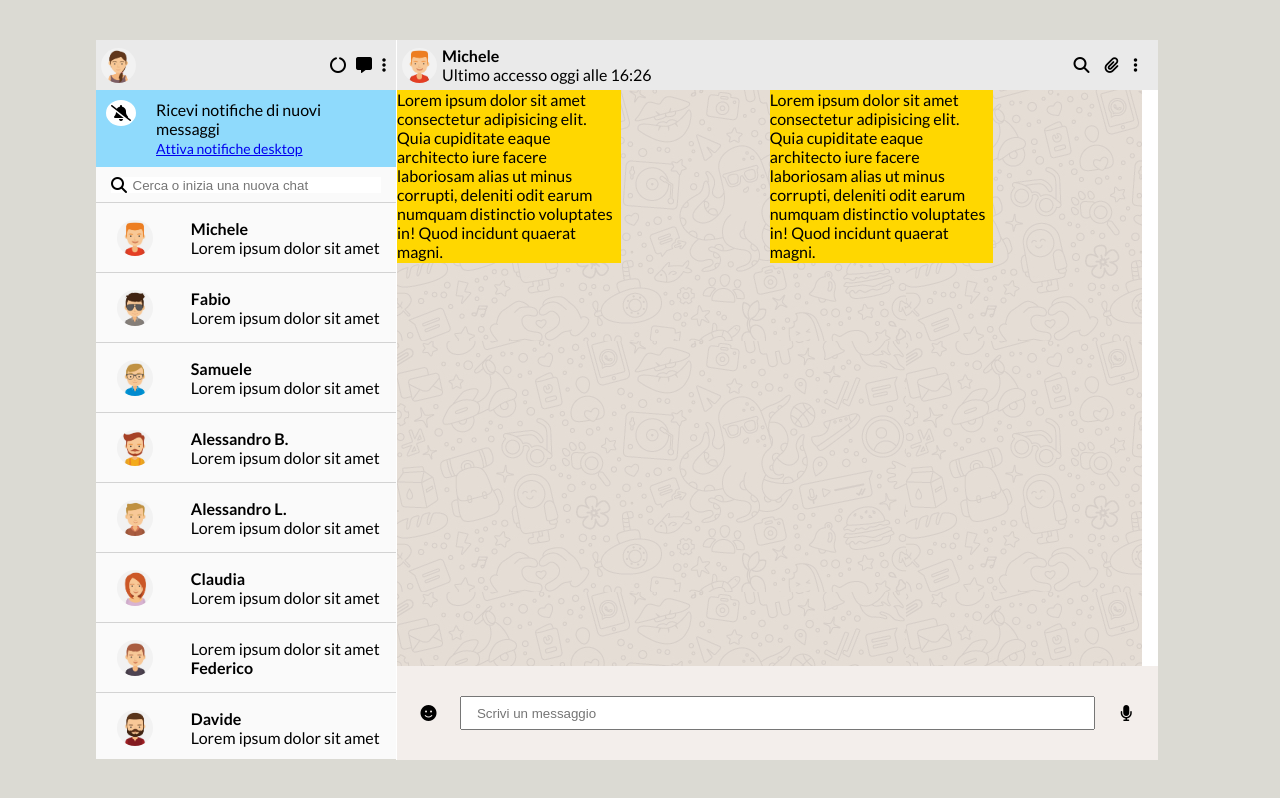
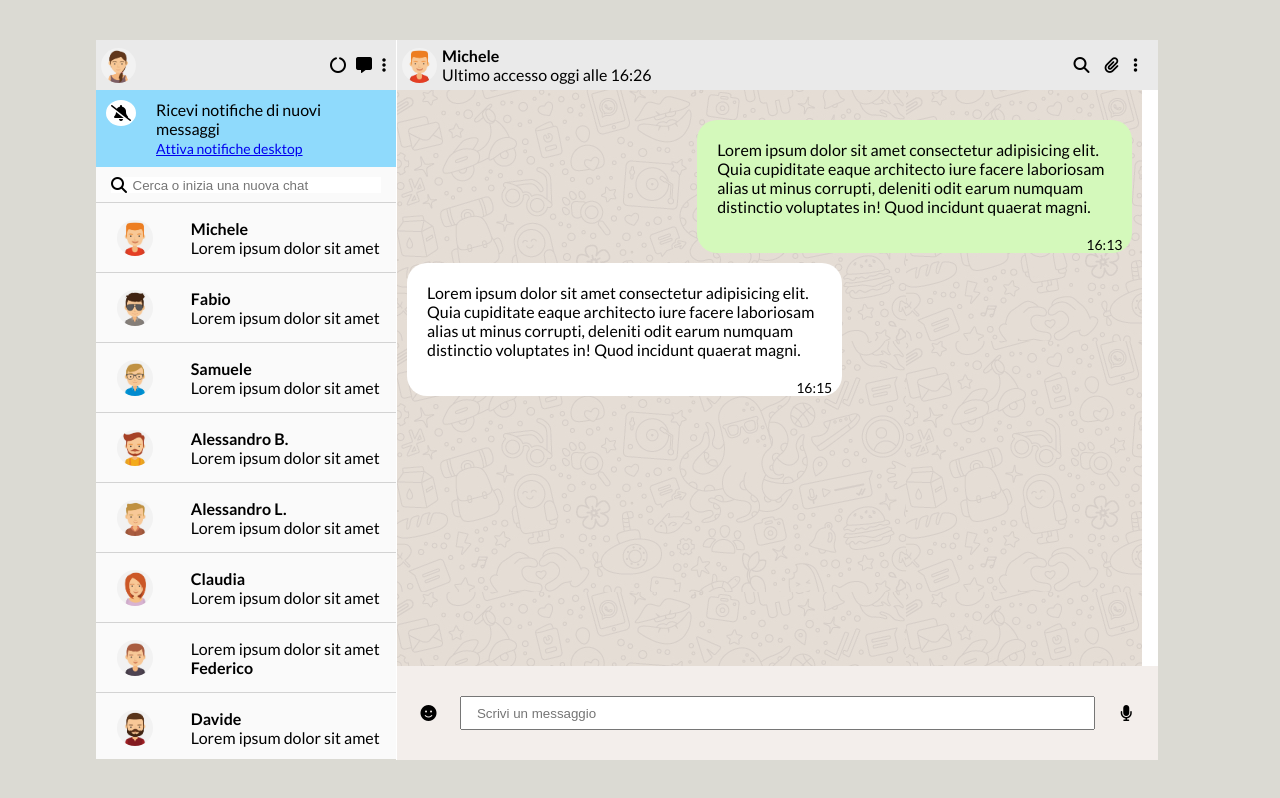
Before and after one commit to antoniozacca/html-css-boolzapp, a plain HTML site: page index.html in a window 1280 px wide. Drawn offline with Linux system fonts and the light colour scheme.

Commit message:
end exercise

```diff
--- a/css/style.css
+++ b/css/style.css
@@ -59,10 +59,11 @@ body{
     display: flex;
 }
 .card-right{
-    width: 100%;
+    margin-top: 10px;
 }
 .card-left{
-    width: 100%;
+    display: flex;
+    justify-content: flex-end;
 }
 /* fine card */
 
@@ -87,7 +88,6 @@ body{
     height: 80%;
     width: 98%;
     display: flex;
-    justify-content: flex-end;
     background-image: url(../img/mine.jpg);
     overflow-y: scroll;
 }
@@ -160,12 +160,14 @@ body{
 .content-7{
     height: 30%;
     width: 60%;
-    background-color: gold;
+    background-color: #D4F9BBff;
+    border-radius: 20px;
 }
 .content-8{
     height: 30%;
     width: 60%;
-    background-color: gold;
+    background-color: #FFFFFFff;
+    border-radius: 20px;
 }
 .content-9{
     height: calc(100% - 50px - 80%);
@@ -185,6 +187,24 @@ body{
    margin: auto;
    border: none;
 }
+.content-7 p{
+    padding: 20px;
+}
+.content-8 p{
+    padding: 20px;
+}
+.content-7 span{
+    display: flex;
+    justify-content: flex-end;
+    font-size: 14px;
+    padding-right: 10px;
+}
+.content-8 span{
+    display: flex;
+    justify-content: flex-end;
+    font-size: 14px;
+    padding-right: 10px;
+}
 .content-9 span{
    width: 10%;
 }
@@ -193,9 +213,10 @@ body{
    padding: 15px;
    height: 10px;
 }
-.user{
-
-
+.message{
+   margin-top: 30px;
+    margin-left: 10px;
+    margin-right: 10px;
 }
 
 /* fine content */
--- a/index.html
+++ b/index.html
@@ -145,15 +145,20 @@
                     </div>
                 </div>
                 <div class="col-70-1">
-                    <div class="card-right">
+                    <div class="message">
+
+                        <div class="card-left">
                             <div class="content-7">
                                 <p>Lorem ipsum dolor sit amet consectetur adipisicing elit. Quia cupiditate eaque architecto iure facere laboriosam alias ut minus corrupti, deleniti odit earum numquam distinctio voluptates in! Quod incidunt quaerat magni.</p>
+                                <span>16:13</span>
                             </div>
 
                         </div>
-                    <div class="card-left">
+                        <div class="card-right">
                             <div class="content-8">
                                 <p>Lorem ipsum dolor sit amet consectetur adipisicing elit. Quia cupiditate eaque architecto iure facere laboriosam alias ut minus corrupti, deleniti odit earum numquam distinctio voluptates in! Quod incidunt quaerat magni.</p>
+                                <span>16:15</span>
+                            </div>
                         </div>
                     </div>
                 </div>
```
Lines whose indentation alone changed are shown as unchanged.
